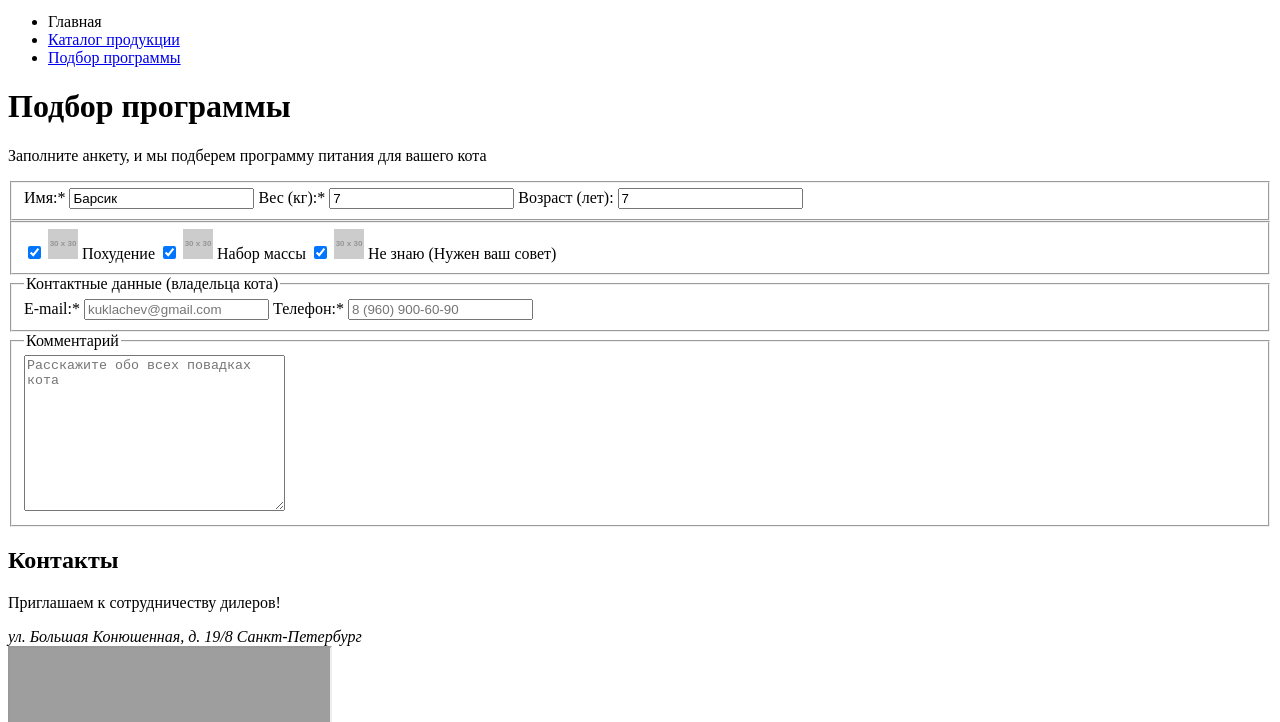
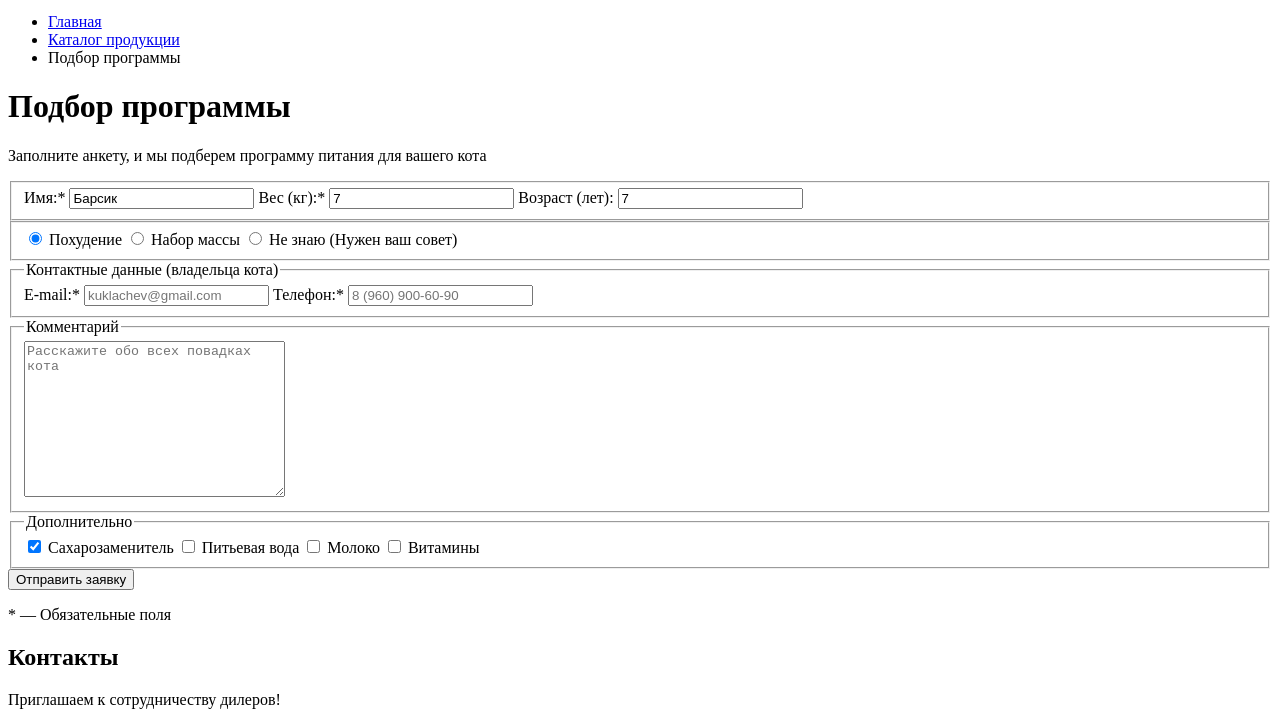
Before and after one commit to alexrocks4/1596691-cat-energy-21, a website: page source/form.html in a window 1280 px wide. Shown: the part 55-777 px from the top of the page. Drawn offline with Linux system fonts and the light colour scheme; grey boxes are pictures that could not be loaded; placeholder pictures from the web are drawn by us.

Commit message:
Markup form page

```diff
--- a/source/form.html
+++ b/source/form.html
@@ -15,14 +15,14 @@
       </button>
       <nav class="page-header__nav main-nav">
         <ul class="main-nav__list">
-          <li class="main-nav__item main-nav__item--active">
-            <a class="main-nav__link">Главная</a>
+          <li class="main-nav__item">
+            <a class="main-nav__link" href="index.html">Главная</a>
           </li>
           <li class="main-nav__item">
             <a class="main-nav__link" href="catalog.html">Каталог продукции</a>
           </li>
-          <li class="main-nav__item">
-            <a class="main-nav__link" href="form.html">Подбор программы</a>
+          <li class="main-nav__item main-nav__item--active">
+            <a class="main-nav__link">Подбор программы</a>
           </li>
         </ul>
       </nav>
@@ -34,49 +34,69 @@
         <fieldset class="pick-up-programm-form__cat-info-fieldset fieldset-cat-info">
           <label class="fieldset-cat-info__label wrapper">
             <span class="fieldset-cat-info__text">Имя:*</span>
-            <input class="fieldset-cat-info__input" type="text" value="Барсик">
+            <input class="fieldset-cat-info__input" type="text" name="name" value="Барсик" required>
           </label>
           <label class="fieldset-cat-info__label wrapper">
             <span class="fieldset-cat-info__text">Вес (кг):*</span>
-            <input class="fieldset-cat-info__input" type="number" value="7">
+            <input class="fieldset-cat-info__input" type="number" name="weight" value="7" required>
           </label>
           <label class="fieldset-cat-info__label wrapper">
             <span class="fieldset-cat-info__text">Возраст (лет):</span>
-            <input class="fieldset-cat-info__input" type="number" value="7">
+            <input class="fieldset-cat-info__input" type="number" name="age" value="7">
           </label>
         </fieldset>
         <fieldset class="pick-up-programm-form__purposes-fieldset fieldset-cat-purposes wrapper">
-          <label class="fieldset-cat-purposes__checkbox wrapper">
-            <input class="visually-hidden" type="checkbox" checked>
-            <img class="fieldset-cat-purposes__img fieldset-cat-purposes__img--active" src="https://via.placeholder.com/30x30" width="30" height="30" alt="">
+          <label class="fieldset-cat-purposes__label wrapper">
+            <input class="visually-hidden" type="radio" name="purpose" value="weight-loss" checked>
             <span class="fieldset-cat-purposes__text">Похудение</span>
           </label>
-          <label class="fieldset-cat-purposes__checkbox wrapper">
-            <input class="visually-hidden" type="checkbox" checked>
-            <img class="fieldset-cat-purposes__img fieldset-cat-purposes__img--active" src="https://via.placeholder.com/30x30" width="30" height="30" alt="">
+          <label class="fieldset-cat-purposes__label wrapper">
+            <input class="visually-hidden" type="radio" name="purpose" value="weight-gain">
             <span class="fieldset-cat-purposes__text">Набор массы</span>
           </label>
-          <label class="fieldset-cat-purposes__checkbox wrapper">
-            <input class="visually-hidden" type="checkbox" checked>
-            <img class="fieldset-cat-purposes__img fieldset-cat-purposes__img--active" src="https://via.placeholder.com/30x30" width="30" height="30" alt="">
+          <label class="fieldset-cat-purposes__label wrapper">
+            <input class="visually-hidden" type="radio" name="purpose" value="unknown">
             <span class="fieldset-cat-purposes__text">Не знаю (Нужен ваш совет)</span>
           </label>
         </fieldset>
         <fieldset class="pick-up-programm-form__owner-contacts-fieldset fieldset-owner-contacts">
           <legend class="fieldset-owner-contacts__title">Контактные данные (владельца кота)</legend>
-          <lable class="fieldset-owner-contacts__label wrapper">
+          <label class="fieldset-owner-contacts__label wrapper">
             <span class="fieldset-owner-contacts__text">E-mail:*</span>
             <input class="fieldset-owner-contacts__input fieldset-owner-contacts__input--email" type="email" placeholder="kuklachev@gmail.com" required>
-          </lable>
-          <lable class="fieldset-owner-contacts__label wrapper">
+          </label>
+          <label class="fieldset-owner-contacts__label wrapper">
             <span class="fieldset-owner-contacts__text">Телефон:*</span>
             <input class="fieldset-owner-contacts__input fieldset-owner-contacts__input--phone" type="tel" placeholder="8 (960) 900-60-90" pattern="[0-9]\s([0-9]{3})\s[0-9]{3}-[0-9]{2}-[0-9]{2}" required>
-          </lable>
+          </label>
         </fieldset>
         <fieldset class="pick-up-programm-form__comments-fieldset fieldset-comments">
           <legend class="fieldset-comments__title">Комментарий</legend>
           <textarea class="fieldset-comments__input" cols="30" rows="10" placeholder="Расскажите обо всех повадках кота"></textarea>
         </fieldset>
+        <fieldset class="pick-up-programm-form__extra-fieldset fieldset-extra">
+          <legend class="fieldset-extra__title">Дополнительно</legend>
+          <label class="fieldset-extra__label">
+            <input class="visually-hidden" type="checkbox" name="sweetener" value="true" checked>
+            <span class="fieldset-extra__text">Cахарозаменитель</span>
+          </label>
+          <label class="fieldset-extra__label">
+            <input class="visually-hidden" type="checkbox" name="drink-water" value="true">
+            <span class="fieldset-extra__text">Питьевая вода</span>
+          </label>
+          <label class="fieldset-extra__label">
+            <input class="visually-hidden" type="checkbox" name="milk" value="true">
+            <span class="fieldset-extra__text">Молоко</span>
+          </label>
+          <label class="fieldset-extra__label">
+            <input class="visually-hidden" type="checkbox" name="vitamins" value="true">
+            <span class="fieldset-extra__text">Витамины</span>
+          </label>
+        </fieldset>
+        <div class="pick-up-programm-form__submit-block wrapper">
+          <button class="pick-up-programm-form__submit button" type="submit">Отправить заявку</button>
+          <p class="pick-up-programm-form__required-text">* — Обязательные поля</p>
+        </div>
       </form>
     </main>
     <footer class="page-footer">
@@ -89,7 +109,7 @@
         <iframe class="contacts-page-footer__map" src="https://www.google.com/maps/embed?pb=!1m18!1m12!1m3!1d1998.603625300269!2d30.32085871554911!3d59.93871916905486!2m3!1f0!2f0!3f0!3m2!1i1024!2i768!4f13.1!3m3!1m2!1s0x4696310fca145cc1%3A0x42b32648d8238007!2z0JHQvtC70YzRiNCw0Y8g0JrQvtC90Y7RiNC10L3QvdCw0Y8g0YPQuy4sIDE5LzgsINCh0LDQvdC60YIt0J_QtdGC0LXRgNCx0YPRgNCzLCDQoNC-0YHRgdC40Y8sIDE5MTE4Ng!5e0!3m2!1sru!2sua!4v1605521852848!5m2!1sru!2sua" width="320" height="362" allowfullscreen="" aria-hidden="false" tabindex="0"></iframe>
       </section>
       <div class="page-footer__secondary wrapper">
-        <a class="page-footer__logo logo">
+        <a class="page-footer__logo logo" href="index.html">
           <img class="logo__text" src="https://via.placeholder.com/101x18" width="128" height="24" alt="Текстовый логотип. Надпись cat energy большими буквами черного цвета на белом фоне.">
         </a>
         <ul class="page-footer__socials socials">
```
